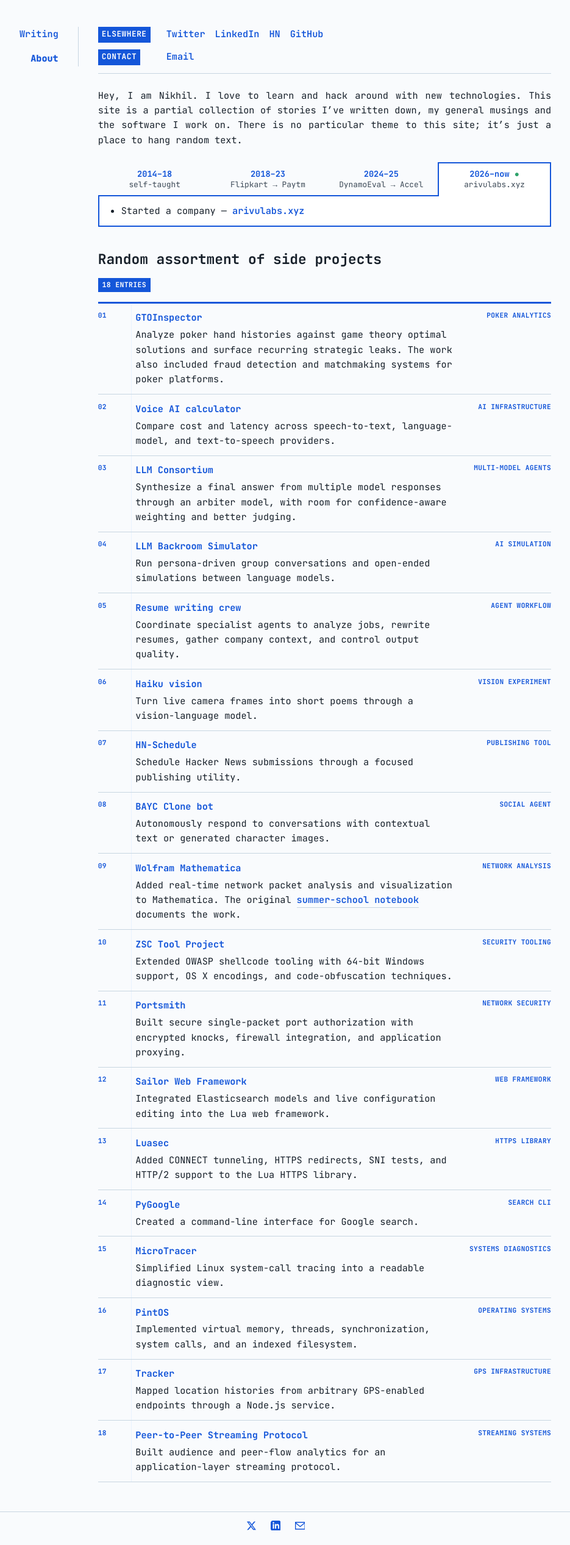
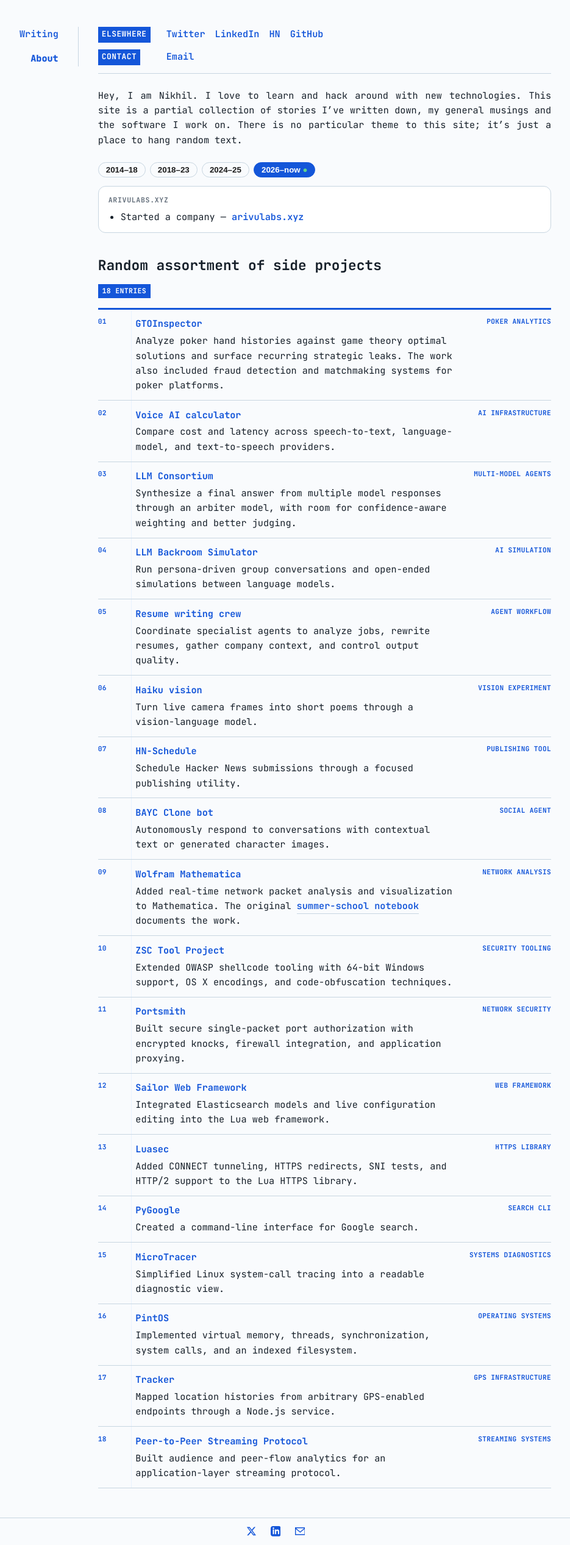
Before and after one commit to r-nikhil/r-nikhil.github.io, a Jekyll site: the page built from _pages/about.md, in a window 1280 px wide. Shown: the whole page at 61% size, without its empty margins (188-1123 px from the left). Built offline with Jekyll 4.4.1, drawn with Linux system fonts in a browser that asks for light colours; part of the change alters nothing that is shown.

Commit message:
About: year tabs as filter-style pills with a card panel
Tabs now match the Writing-page filter pills; the era label moves into
the panel as a small heading. Pills stay on one row down to 320px.

Co-Authored-By: Claude Opus 5.5 <noreply@anthropic.com>

```diff
--- a/_pages/about.md
+++ b/_pages/about.md
@@ -23,12 +23,13 @@ title: About
 
 <div class="eras" aria-label="Career history">
   <div class="era-tabs" role="tablist" aria-label="Career by year">
-    <button class="era-tab" role="tab" id="era-2014-tab" aria-controls="era-2014" aria-selected="false" tabindex="-1"><b>2014–18</b><span>self-taught</span></button>
-    <button class="era-tab" role="tab" id="era-2018-tab" aria-controls="era-2018" aria-selected="false" tabindex="-1"><b>2018–23</b><span>Flipkart → Paytm</span></button>
-    <button class="era-tab" role="tab" id="era-2024-tab" aria-controls="era-2024" aria-selected="false" tabindex="-1"><b>2024–25</b><span>DynamoEval → Accel</span></button>
-    <button class="era-tab now" role="tab" id="era-now-tab" aria-controls="era-now" aria-selected="true" tabindex="0"><b>2026–now</b><span>arivulabs.xyz</span></button>
+    <button class="era-tab" role="tab" id="era-2014-tab" aria-controls="era-2014" aria-selected="false" tabindex="-1"><b>2014–18</b></button>
+    <button class="era-tab" role="tab" id="era-2018-tab" aria-controls="era-2018" aria-selected="false" tabindex="-1"><b>2018–23</b></button>
+    <button class="era-tab" role="tab" id="era-2024-tab" aria-controls="era-2024" aria-selected="false" tabindex="-1"><b>2024–25</b></button>
+    <button class="era-tab now" role="tab" id="era-now-tab" aria-controls="era-now" aria-selected="true" tabindex="0"><b>2026–now</b></button>
   </div>
   <div class="era-panel" role="tabpanel" id="era-2014" aria-labelledby="era-2014-tab" hidden>
+      <div class="era-label">self-taught</div>
       <ul>
       <li>Focus was on learning how computers work. Self taught programmer. Started with web dev but spent majority time on OS, computer security and network protocols. Contributed a ton to FOSS projects</li>
       <li>Wrote malware shellcode obfuscators for OWASP and added packaet sniffing suport for Wolfram Mathematica</li>
@@ -36,6 +37,7 @@ title: About
       </ul>
   </div>
   <div class="era-panel" role="tabpanel" id="era-2018" aria-labelledby="era-2018-tab" hidden>
+      <div class="era-label">Flipkart → Paytm</div>
       <ul>
       <li>Responsible for the product and business verticals for the Poker app at Paytm and scaled it to a $10m biz</li>
       <li>Trading and yeild farming across all DeFi protocols</li>
@@ -44,6 +46,7 @@ title: About
       </ul>
   </div>
   <div class="era-panel" role="tabpanel" id="era-2024" aria-labelledby="era-2024-tab" hidden>
+      <div class="era-label">DynamoEval → Accel</div>
       <ul>
       <li>Did some AI stuff at Accel</li>
       <li>If you are building in AI, mail me on nikhil.ramesh@accel.com</li>
@@ -51,6 +54,7 @@ title: About
       </ul>
   </div>
   <div class="era-panel" role="tabpanel" id="era-now" aria-labelledby="era-now-tab">
+      <div class="era-label">arivulabs.xyz</div>
       <ul>
       <li>Started a company — <a href="https://arivulabs.xyz">arivulabs.xyz</a></li>
       </ul>
@@ -151,66 +155,63 @@ header a:hover,
 }
 
 .era-tabs {
-  display: grid;
-  grid-template-columns: repeat(4, minmax(0, 1fr));
-  border-bottom: 2px solid var(--home-cobalt);
+  display: flex;
+  flex-wrap: wrap;
+  gap: 0.45rem;
+  margin-bottom: 0.9rem;
 }
 
 .era-tab {
-  position: relative;
-  font: inherit;
   text-align: center;
-  line-height: 1.3;
-  color: var(--home-ink);
+  border: 1px solid var(--home-grid-rule);
+  border-radius: 999px;
+  font-weight: 700;
+  padding: 4px 12px;
+  transition: all 0.2s ease;
   background: none;
-  border: 2px solid transparent;
-  border-bottom: 0;
-  margin-bottom: -2px;
-  padding: 0.55rem 0.5rem calc(0.55rem + 2px);
+  color: var(--text-color);
   cursor: pointer;
+  white-space: nowrap;
 }
 
-.era-tab b {
-  display: block;
-  white-space: nowrap;
-  font-size: 0.85rem;
-  color: var(--home-cobalt);
-}
-
-.era-tab span {
-  display: block;
-  white-space: nowrap;
-  overflow: hidden;
-  text-overflow: ellipsis;
-  font-size: 0.8rem;
-  color: #3d4a57;
-}
-
-.era-tab:hover b {
-  text-decoration: underline;
+.era-tab:hover {
+  transform: translateY(-1px);
+  box-shadow: 2px 2px 0 0 var(--home-cobalt);
+  background-color: var(--home-cobalt-soft);
+  color: var(--home-cobalt-dark);
 }
 
 .era-tab[aria-selected="true"] {
-  z-index: 1;
+  background-color: var(--home-cobalt);
   border-color: var(--home-cobalt);
-  background-color: #fff;
+  color: #fff;
+  box-shadow: none;
 }
 
 .era-tab.now b::after {
   content: " ●";
-  color: #2fa36b;
+  color: #5fd38d;
 }
 
 .era-tab:focus-visible {
   outline: 2px solid var(--home-cobalt);
-  outline-offset: -5px;
+  outline-offset: 2px;
 }
 
 .era-panel {
-  border: 2px solid var(--home-cobalt);
-  border-top: 0;
-  padding: 0.75rem 1rem;
+  border: 1px solid var(--home-grid-rule);
+  border-radius: 12px;
+  padding: 0.8rem 1rem;
   background-color: #fff;
+}
+
+.era-label {
+  font-size: 0.72rem;
+  font-weight: 700;
+  letter-spacing: 0.06em;
+  text-transform: uppercase;
+  color: #66717d;
+  margin-bottom: 0.4rem;
 }
 
 .era-panel ul {
@@ -263,23 +264,17 @@ header a:hover,
   }
 
   .era-tabs {
-    grid-template-columns: repeat(4, auto);
+    flex-wrap: nowrap;
+    gap: 0.35rem;
+    margin-bottom: 0.75rem;
   }
 
   .era-tab {
-    padding: 0.5rem 0.2rem calc(0.5rem + 2px);
-  }
-
-  .era-tab b {
-    font-size: 0.75rem;
-  }
-
-  .era-tab span {
-    display: none;
+    padding: 4px 7px;
   }
 
   .era-panel {
-    padding: 0.65rem 0.75rem;
+    padding: 0.7rem 0.8rem;
   }
 
   .posts li time {
@@ -288,8 +283,13 @@ header a:hover,
 }
 
 @media screen and (max-width: 22rem) {
-  .era-tab b {
-    font-size: 0.7rem;
+  .era-tabs {
+    gap: 0.3rem;
+  }
+
+  .era-tab {
+    padding: 4px 5px;
+    font-size: 11.5px;
   }
 }
 </style>
```
